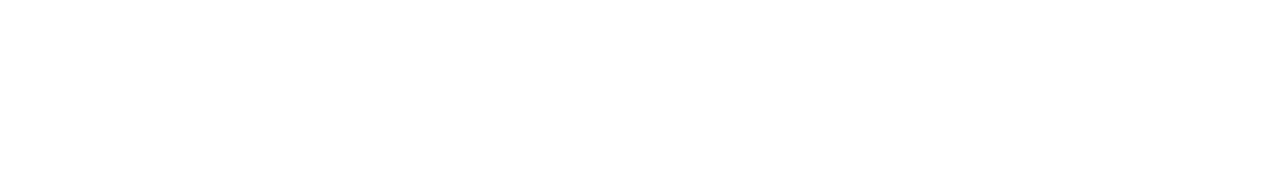
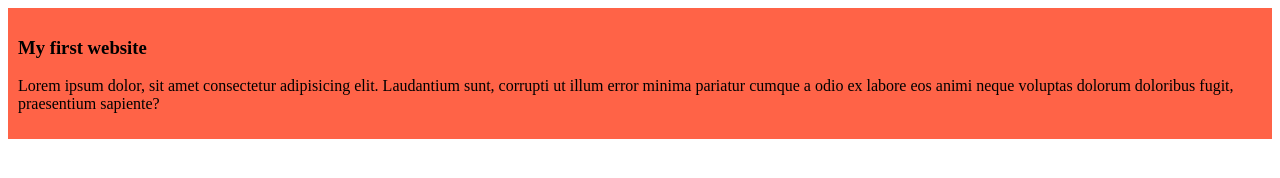
Before and after one commit to RafidLabib/Labib-s-first-github-repo, a plain HTML site: page index.html in a window 1280 px wide. Drawn offline with Linux system fonts and the light colour scheme.

Commit message:
added the first website

```diff
--- a/index.html
+++ b/index.html
@@ -4,8 +4,12 @@
     <meta charset="UTF-8">
     <meta name="viewport" content="width=device-width, initial-scale=1.0">
     <title>Labib first github repo</title>
+    <link rel="stylesheet" href="styles/blog.css">
 </head>
 <body>
-
+    <div>
+        <h3>My first website</h3>
+        <p>Lorem ipsum dolor, sit amet consectetur adipisicing elit. Laudantium sunt, corrupti ut illum error minima pariatur cumque a odio ex labore eos animi neque voluptas dolorum doloribus fugit, praesentium sapiente?</p>
+    </div>
 </body>
 </html>
--- /dev/null
+++ b/styles/blog.css
@@ -0,0 +1,4 @@
+div{
+    background-color: tomato;
+    padding: 10px;
+}
```
